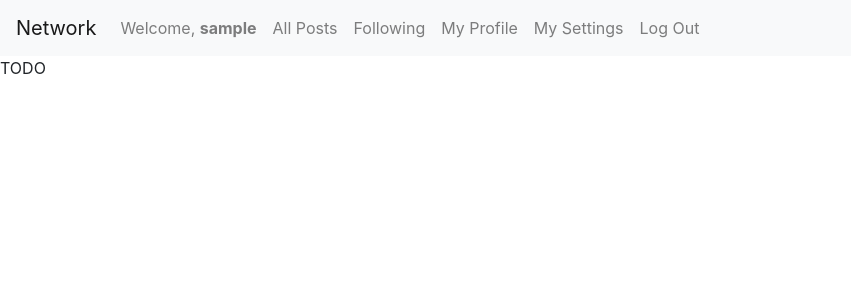
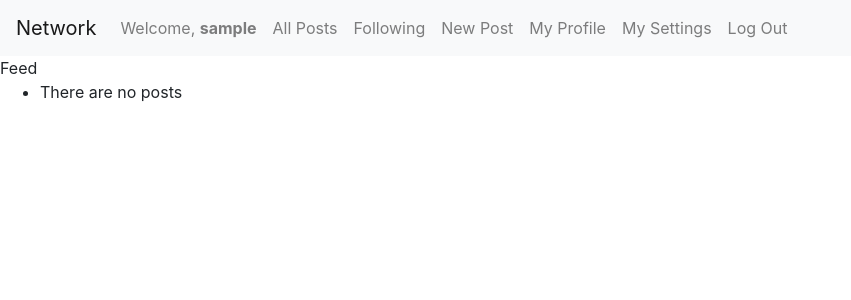
Before and after one commit to DaveFriedman/cs50web, a Django app: page / in a window 1280 px wide. Shown: the top 300 px of the page, without its empty margins (0-851 px from the left). Run offline with Django 3.2, Linux system fonts and the light colour scheme; the visitor is signed in with stand-in values (Sample User, id 1); data that the repository does not hold is empty; some libraries are stand-ins or nearby versions.

Commit message:
fake data, create & edit posts, main & follow feed

```diff
--- a/Project 4 Network/network/network/forms.py
+++ b/Project 4 Network/network/network/forms.py
@@ -7,4 +7,4 @@ class PostForm(ModelForm):
         model = Post
         fields = ["body"]
         labels = {"body" : "What's on your mind?"}
-        widgets = {"body" : Textarea(attrs={"rows": 6})}
+        widgets = {"body" : Textarea(attrs={"rows": 4})}
--- a/Project 4 Network/network/network/models.py
+++ b/Project 4 Network/network/network/models.py
@@ -9,11 +9,20 @@ class User(AbstractUser):
 class Post(Model):
     author = ForeignKey(User, on_delete=CASCADE)
     body = TextField(max_length=280)
-    timestamp = DateTimeField(auto_now_add=True)
+    posted = DateTimeField(auto_now_add=True)
+    edited = DateTimeField(auto_now_add=True)
 
     def __str__(self):
-        return f"Post {self.id}: by {self.author} at {self.timestamp}"
+        return f"Post {self.id}: by {self.author} at {self.posted}"
 
+    def serialize(self):
+        return {
+            "id": self.id,
+            "author": self.author,
+            "body": self.body,
+            "posted": self.posted,
+            "edited": self.edited
+        }
 
 class Like(Model):
     post = ForeignKey(Post, on_delete=CASCADE)
--- a/Project 4 Network/network/network/templates/network/feed.html
+++ b/Project 4 Network/network/network/templates/network/feed.html
@@ -5,7 +5,8 @@
     <ul>
         {% if posts %}
         {% for p in posts %}
-        <li>{{p}}</li>
+        <li><p>{{p.body}}<br>
+        {{p.author}}, {{p.posted}}</p></li>
         {% endfor %}
         {% else %}
         <li>There are no posts</li>
--- a/Project 4 Network/network/network/templates/network/layout.html
+++ b/Project 4 Network/network/network/templates/network/layout.html
@@ -26,10 +26,13 @@
             </li>
             {% if user.is_authenticated %}
                 <li class="nav-item">
-                    <a class="nav-link" href="#">Following</a>
+                    <a class="nav-link" href="{% url 'following' %}">Following</a>
                 </li>
                 <li class="nav-item">
-                    <a class="nav-link" href="{% url 'profile' user.id user.username %}"> My Profile</a>
+                    <a class="nav-link" href="{% url 'create_post' %}">New Post</a>
+                </li>
+                <li class="nav-item">
+                    <a class="nav-link" href="{% url 'profile' user.id user.username %}">My Profile</a>
                 </li>
                 <li class="nav-item">
                     <a class="nav-link" href="{% url 'settings' %}">My Settings</a>
--- a/Project 4 Network/network/network/urls.py
+++ b/Project 4 Network/network/network/urls.py
@@ -1,11 +1,12 @@
-
 from django.urls import path
 
 from . import views
 
 urlpatterns = [
     path("", views.index, name="index"),
-    path("feed", views.feed, name="feed"),
+    path("following", views.following, name="following"),
+    path("post", views.create_post, name="create_post"),
+    path("p/<int:postid>/edit", views.edit_post, name="edit_post"),
     path("login", views.login_view, name="login"),
     path("logout", views.logout_view, name="logout"),
     path("register", views.register, name="register"),
--- a/Project 4 Network/network/network/views.py
+++ b/Project 4 Network/network/network/views.py
@@ -11,42 +11,75 @@ from .models import User, Post, Like, Follow
 from .forms import PostForm
 
 # TODO
-# Create create_post.html
-# Create some dummy data
-# create post editor
 # Fill out User attributes? (profile pic, email uniqueness, about me)
-# Add last-edit timestamp to Post?
 # pagination
 
 
 def index(request):
-    return render(request, "network/index.html")
+    posts = Post.objects.all().order_by("-id")
+    return render(request, "network/feed.html", {
+        "posts" : posts
+    })
 
 
-def feed(request):
+@login_required
+def following(request):
+    user = request.user
+    creators = Follow.objects.filter(follower=user).values('creator')
+    posts = Post.objects.filter(author__in=creators).order_by("-id")
     return render(request, "network/feed.html", {
-        "posts" : Post.objects.all().order_by("-id")
+        "posts" : posts
     })
 
 
 @login_required
 def create_post(request):
     if request.method == "POST":
-        form= PostForm(request.POST)
+        form = PostForm(request.POST)
 
         if form.is_valid():
             try:
                 new_post = Post.objects.create(
                     body = form.cleaned_data["body"],
                     author = request.user,
-                    timestamp = timezone.now()
+                    posted = timezone.now(),
+                    edited = timezone.now()
                 )
                 new_post.save()
             except IntegrityError as e:
                 messages.error(request, f"{e.__cause__}")
-                return HttpResponseRedirect(reverse("index"))
+            return HttpResponseRedirect(reverse("index"))
     else:
-        return HttpResponseRedirect(reverse("index"))
+        return render(request, "network/create_post.html", {
+            "form" : PostForm()
+        })
+
+
+@login_required
+def edit_post(request, postid):
+    if request.method == "POST":
+        form = PostForm(request.POST)
+        post = Post.objects.get(id=postid)
+
+        if form.is_valid() and post.author==request.user:
+            try:
+                post.body = form.cleaned_data["body"]
+                post.edited = timezone.now()
+                post.save()
+                messages.success(request, "You've posted!")
+            except IntegrityError as e:
+                messages.error(request, f"{e.__cause__}")
+            return HttpResponseRedirect(reverse("index"))
+        else:
+            messages.error(request, f"Invalid submission")
+            return HttpResponseRedirect(reverse("index"))
+    else:
+        post = Post.objects.get(id=postid)
+        return render(request, "network/create_post.html", {
+            "form" : PostForm(initial={
+                "body" : post.body
+            })
+        })
 
 
 @login_required
```
Also changed, not shown: Project 4 Network/network/network/templates/network/create_post.html (added, +17 -0 lines), Project 4 Network/network/network/migrations/0002_rename_timestamp_post_posted_post_edited.py (added).
